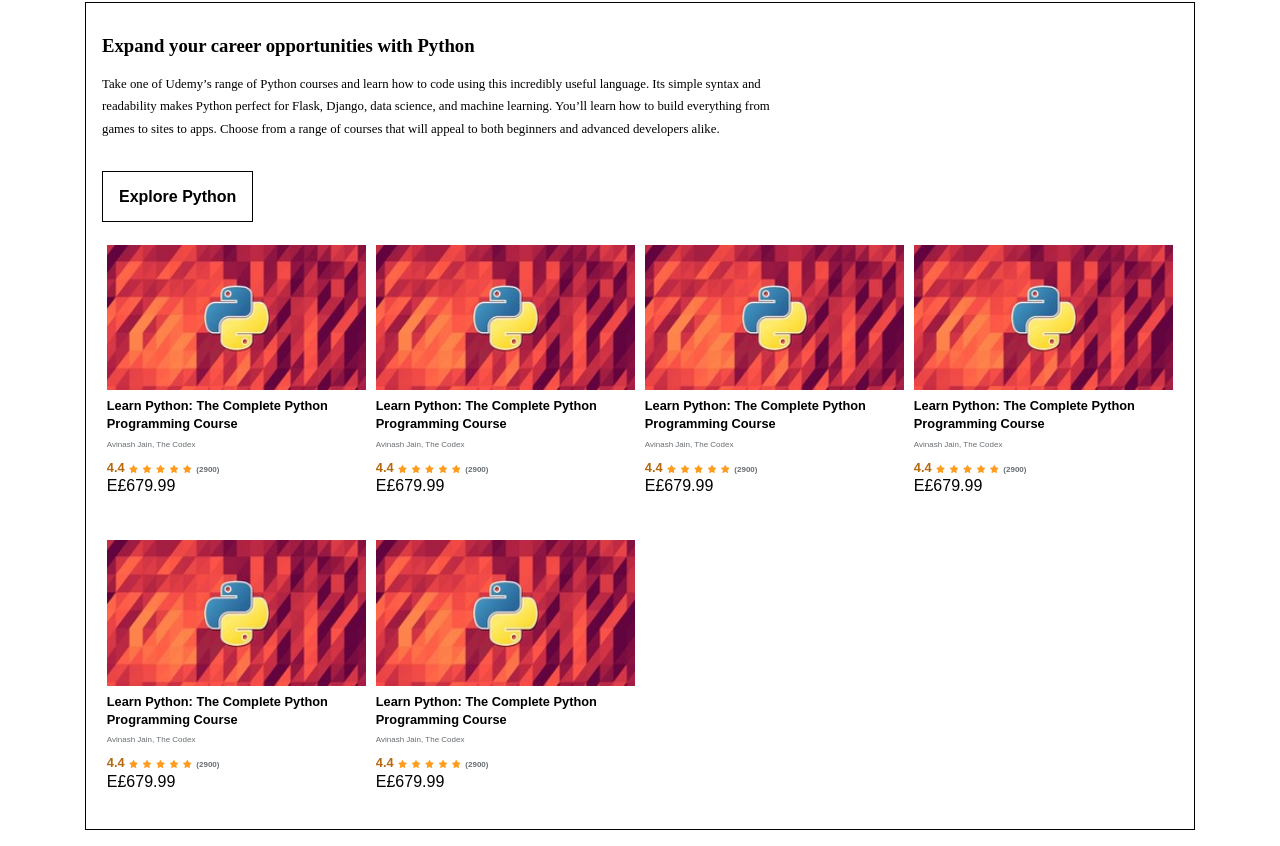
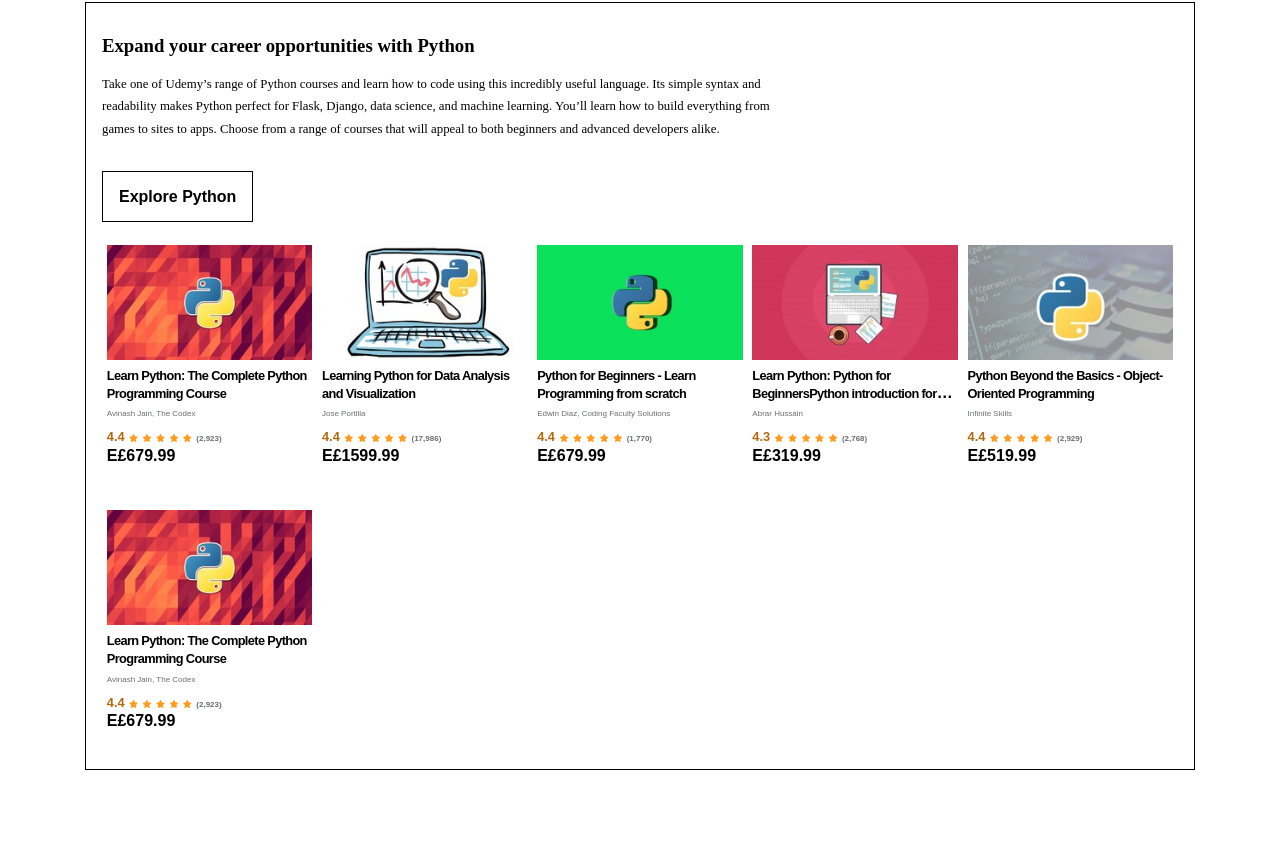
Before and after one commit to waelelsafty07/Udemy-Html-Css, a plain HTML site: page index.html in a window 1280 px wide. Shown: the part 645-1491 px from the top of the page. After the commit the page ends 1431 px from the top, so only its background shows below. Drawn offline with Linux system fonts and the light colour scheme.

Commit message:
modfiy course section

```diff
--- a/index.html
+++ b/index.html
@@ -168,10 +168,119 @@
                   <span><i class="fa-solid fa-star"></i></span>
                   <span><i class="fa-solid fa-star"></i></span>
                   <span><i class="fa-solid fa-star"></i></span>
-                  <span>(2900)</span>
+                  <span>(2,923)</span>
                 </div>
                 <div class="card-price">
                   <span>E£679.99</span>
+                </div>
+              </div>
+              <div class="course">
+                <div class="card-img">
+                  <img src="./images/course2.jpg" width="100%" />
+                </div>
+                <div class="card-title">
+                  <h4>
+                    <a href="/"
+                      >Learning Python for Data Analysis and Visualization</a
+                    >
+                  </h4>
+                </div>
+                <div class="card-title-xs">
+                  <p>Jose Portilla</p>
+                </div>
+                <div class="card-rating">
+                  <span>4.4</span>
+                  <span><i class="fa-solid fa-star"></i></span>
+                  <span><i class="fa-solid fa-star"></i></span>
+                  <span><i class="fa-solid fa-star"></i></span>
+                  <span><i class="fa-solid fa-star"></i></span>
+                  <span><i class="fa-solid fa-star"></i></span>
+                  <span>(17,986)</span>
+                </div>
+                <div class="card-price">
+                  <span>E£1599.99</span>
+                </div>
+              </div>
+              <div class="course">
+                <div class="card-img">
+                  <img src="./images/course3.jpg" width="100%" />
+                </div>
+                <div class="card-title">
+                  <h4>
+                    <a href="/"
+                      >Python for Beginners - Learn Programming from scratch</a
+                    >
+                  </h4>
+                </div>
+                <div class="card-title-xs">
+                  <p>Edwin Diaz, Coding Faculty Solutions</p>
+                </div>
+                <div class="card-rating">
+                  <span>4.4</span>
+                  <span><i class="fa-solid fa-star"></i></span>
+                  <span><i class="fa-solid fa-star"></i></span>
+                  <span><i class="fa-solid fa-star"></i></span>
+                  <span><i class="fa-solid fa-star"></i></span>
+                  <span><i class="fa-solid fa-star"></i></span>
+                  <span>(1,770)</span>
+                </div>
+                <div class="card-price">
+                  <span>E£679.99</span>
+                </div>
+              </div>
+              <div class="course">
+                <div class="card-img">
+                  <img src="./images/course4.jpg" width="100%" />
+                </div>
+                <div class="card-title">
+                  <h4>
+                    <a href="/"
+                      >Learn Python: Python for BeginnersPython introduction for
+                      beginners.</a
+                    >
+                  </h4>
+                </div>
+                <div class="card-title-xs">
+                  <p>Abrar Hussain</p>
+                </div>
+                <div class="card-rating">
+                  <span>4.3</span>
+                  <span><i class="fa-solid fa-star"></i></span>
+                  <span><i class="fa-solid fa-star"></i></span>
+                  <span><i class="fa-solid fa-star"></i></span>
+                  <span><i class="fa-solid fa-star"></i></span>
+                  <span><i class="fa-solid fa-star"></i></span>
+                  <span>(2,768)</span>
+                </div>
+                <div class="card-price">
+                  <span>E£319.99</span>
+                </div>
+              </div>
+              <div class="course">
+                <div class="card-img">
+                  <img src="./images/course5.jpg" width="100%" />
+                </div>
+                <div class="card-title">
+                  <h4>
+                    <a href="/"
+                      >Python Beyond the Basics - Object-Oriented Programming</a
+                    >
+                  </h4>
+                </div>
+                <div class="card-title-xs">
+                  <p>Infinite Skills</p>
+                </div>
+                <div class="card-rating">
+                  <span>4.4</span>
+                  <span><i class="fa-solid fa-star"></i></span>
+                  <span><i class="fa-solid fa-star"></i></span>
+                  <span><i class="fa-solid fa-star"></i></span>
+                  <span><i class="fa-solid fa-star"></i></span>
+                  <span><i class="fa-solid fa-star"></i></span>
+                  <span>(2,929)</span>
+                </div>
+                <div class="card-price">
+                  <span>E£519.99</span>
                 </div>
               </div>
               <div class="course">
@@ -195,115 +304,7 @@
                   <span><i class="fa-solid fa-star"></i></span>
                   <span><i class="fa-solid fa-star"></i></span>
                   <span><i class="fa-solid fa-star"></i></span>
-                  <span>(2900)</span>
-                </div>
-                <div class="card-price">
-                  <span>E£679.99</span>
-                </div>
-              </div>
-              <div class="course">
-                <div class="card-img">
-                  <img src="./images/course1.jpg" width="100%" />
-                </div>
-                <div class="card-title">
-                  <h4>
-                    <a href="/"
-                      >Learn Python: The Complete Python Programming Course</a
-                    >
-                  </h4>
-                </div>
-                <div class="card-title-xs">
-                  <p>Avinash Jain, The Codex</p>
-                </div>
-                <div class="card-rating">
-                  <span>4.4</span>
-                  <span><i class="fa-solid fa-star"></i></span>
-                  <span><i class="fa-solid fa-star"></i></span>
-                  <span><i class="fa-solid fa-star"></i></span>
-                  <span><i class="fa-solid fa-star"></i></span>
-                  <span><i class="fa-solid fa-star"></i></span>
-                  <span>(2900)</span>
-                </div>
-                <div class="card-price">
-                  <span>E£679.99</span>
-                </div>
-              </div>
-              <div class="course">
-                <div class="card-img">
-                  <img src="./images/course1.jpg" width="100%" />
-                </div>
-                <div class="card-title">
-                  <h4>
-                    <a href="/"
-                      >Learn Python: The Complete Python Programming Course</a
-                    >
-                  </h4>
-                </div>
-                <div class="card-title-xs">
-                  <p>Avinash Jain, The Codex</p>
-                </div>
-                <div class="card-rating">
-                  <span>4.4</span>
-                  <span><i class="fa-solid fa-star"></i></span>
-                  <span><i class="fa-solid fa-star"></i></span>
-                  <span><i class="fa-solid fa-star"></i></span>
-                  <span><i class="fa-solid fa-star"></i></span>
-                  <span><i class="fa-solid fa-star"></i></span>
-                  <span>(2900)</span>
-                </div>
-                <div class="card-price">
-                  <span>E£679.99</span>
-                </div>
-              </div>
-              <div class="course">
-                <div class="card-img">
-                  <img src="./images/course1.jpg" width="100%" />
-                </div>
-                <div class="card-title">
-                  <h4>
-                    <a href="/"
-                      >Learn Python: The Complete Python Programming Course</a
-                    >
-                  </h4>
-                </div>
-                <div class="card-title-xs">
-                  <p>Avinash Jain, The Codex</p>
-                </div>
-                <div class="card-rating">
-                  <span>4.4</span>
-                  <span><i class="fa-solid fa-star"></i></span>
-                  <span><i class="fa-solid fa-star"></i></span>
-                  <span><i class="fa-solid fa-star"></i></span>
-                  <span><i class="fa-solid fa-star"></i></span>
-                  <span><i class="fa-solid fa-star"></i></span>
-                  <span>(2900)</span>
-                </div>
-                <div class="card-price">
-                  <span>E£679.99</span>
-                </div>
-              </div>
-              <div class="course">
-                <div class="card-img">
-                  <img src="./images/course1.jpg" width="100%" />
-                </div>
-                <div class="card-title">
-                  <h4>
-                    <a href="/"
-                      >Learn Python: The Complete Python Programming Course</a
-                    >
-                  </h4>
-                </div>
-                <div class="card-title-xs">
-                  <p>Avinash Jain, The Codex</p>
-                </div>
-                <div class="card-rating">
-                  <span>4.4</span>
-                  <span><i class="fa-solid fa-star"></i></span>
-                  <span><i class="fa-solid fa-star"></i></span>
-                  <span><i class="fa-solid fa-star"></i></span>
-                  <span><i class="fa-solid fa-star"></i></span>
-                  <span><i class="fa-solid fa-star"></i></span>
-                  <span>(2900)</span>
+                  <span>(2,923)</span>
                 </div>
                 <div class="card-price">
                   <span>E£679.99</span>
--- a/styles.css
+++ b/styles.css
@@ -261,6 +261,9 @@
   font-size: 1rem;
   color: #6a6f73;
 }
+.courses ul li a:hover {
+  color: #000;
+}
 .courses ul li a span {
   color: #000;
 }
@@ -294,6 +297,16 @@
 .courses-explore .course div {
   margin: 0.1rem 0;
 }
+.courses-explore .course h4 {
+  display: block !important;
+  display: -webkit-box !important;
+  -webkit-line-clamp: 2;
+  -webkit-box-orient: vertical;
+  overflow: hidden;
+  text-overflow: ellipsis;
+  letter-spacing: -0.04rem;
+}
+
 .courses-explore .course .card-rating span {
   font-weight: 700;
 }
@@ -308,6 +321,9 @@
 .courses-explore .course .card-rating span:last-child {
   color: #6a6f73;
   font-size: 0.5rem;
+}
+.card-price span {
+  font-weight: bold;
 }
 .btn-explore {
   margin: 3rem 0 1rem;
@@ -431,7 +447,7 @@
 /* Extra large devices (large laptops and desktops, 1200px and up) */
 @media only screen and (min-width: 1200px) {
   .course {
-    width: 25%;
+    width: 20%;
   }
   .container {
     max-width: 1140px;
```
Also changed, not shown: images/course2.jpg (added), images/course3.jpg (added), images/course4.jpg (added), images/course5.jpg (added).
